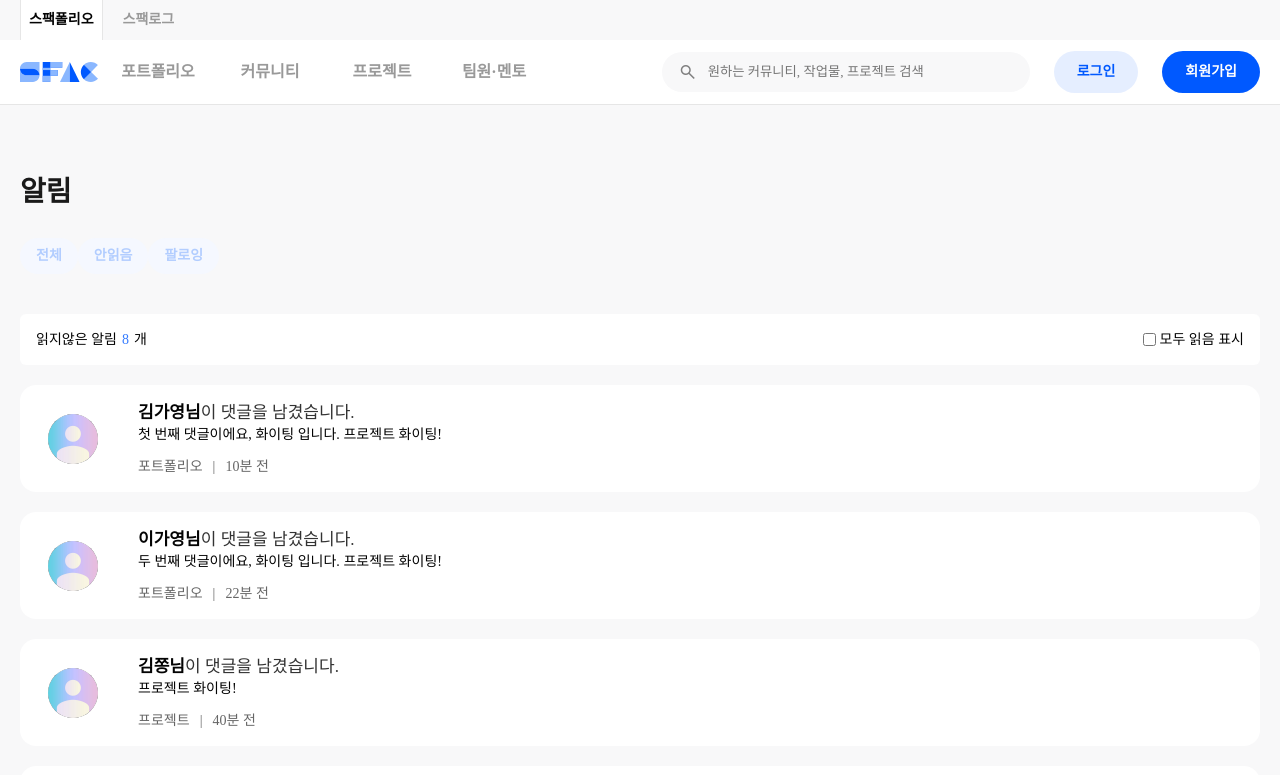
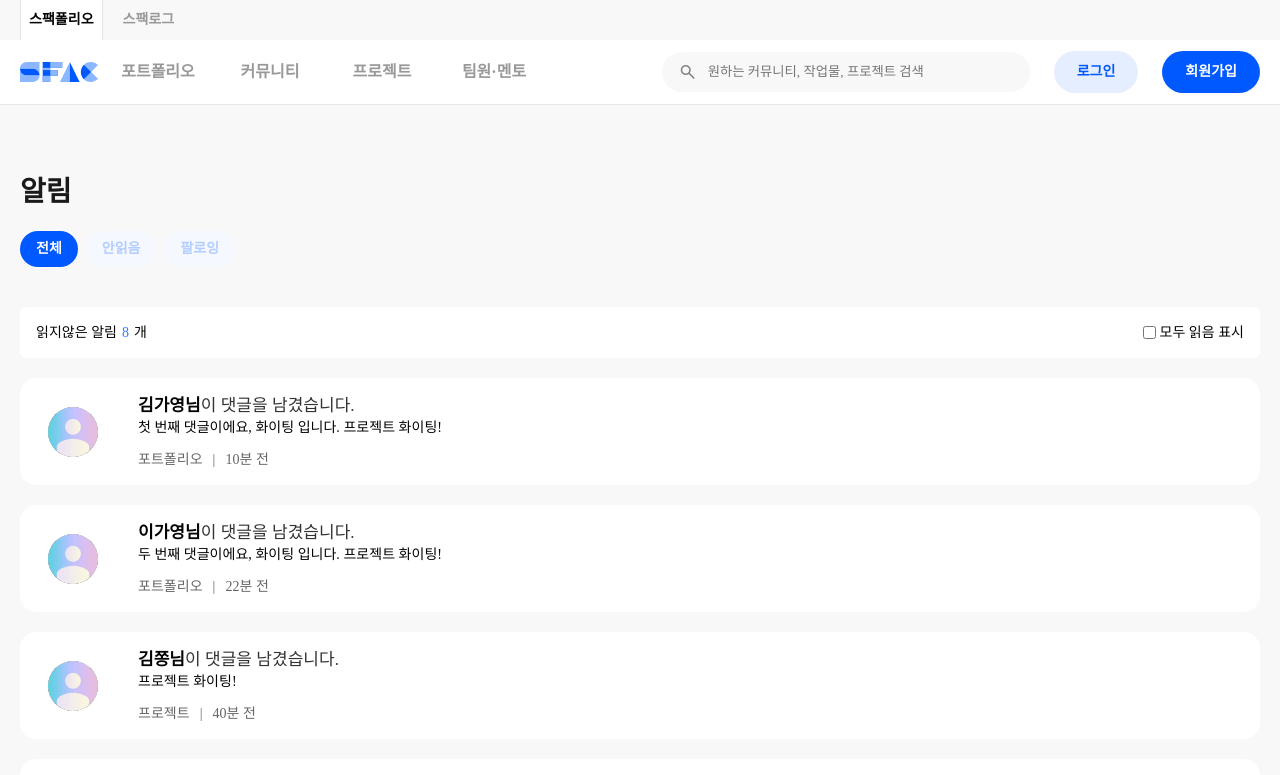
Before and after one commit to 9weeks-app-web/Team-1, a React (Create React App) app: page /alarm in a window 1280 px wide. Shown: the top 775 px of the page. Built offline with nearby package versions, Linux system fonts and the light colour scheme; no server answers; a web font is replaced by a local one.

Commit message:
style : 칩

```diff
--- a/src/components/Selector/style.css
+++ b/src/components/Selector/style.css
@@ -1,4 +1,5 @@
 .selector {
+  position: relative;
   max-width: 100px;
   border-radius: 8px;
   border: 1px solid #d9d9d9;
--- a/src/pages/Alarm/index.tsx
+++ b/src/pages/Alarm/index.tsx
@@ -1,8 +1,8 @@
-import React from "react";
+import React, { useState } from "react";
 import "./style.css";
-import Chip from "components/Chips/Chip";
 import AlarmCard from "components/Alarm";
 import { IMessageData } from "types/alarm";
+import SinglePickChip from "components/Chips/SinglePickChip/SinglePickChip";
 import Profile from "../../assets/img/profile.jpg";
 
 const messagesData: IMessageData[] = [
@@ -64,6 +64,8 @@ const messagesData: IMessageData[] = [
   },
 ];
 function Alarm() {
+  const [chip, setChip] = useState("전체");
+
   return (
     <div className="alarmAll">
       <div className="alarm">
@@ -71,9 +73,21 @@ function Alarm() {
           알림
           <div>
             <div className="alarmChips">
-              <Chip title="전체" onClick={() => {}} />
-              <Chip title="안읽음" onClick={() => {}} />
-              <Chip title="팔로잉" onClick={() => {}} />
+              <SinglePickChip
+                title="전체"
+                onClick={() => setChip("전체")}
+                isActive={chip === "전체"}
+              />
+              <SinglePickChip
+                title="안읽음"
+                onClick={() => setChip("안읽음")}
+                isActive={chip === "안읽음"}
+              />
+              <SinglePickChip
+                title="팔로잉"
+                onClick={() => setChip("팔로잉")}
+                isActive={chip === "팔로잉"}
+              />
             </div>
             <div className="newAlarmContainer">
               <span>
--- a/src/pages/Alarm/style.css
+++ b/src/pages/Alarm/style.css
@@ -22,6 +22,9 @@
     letter-spacing: 0.056px;
 }
 .alarmChips {
+    display: flex;
+    flex-direction: row;
+    gap: 8px;
     margin: 20px 0 40px;
 }
 .newAlarmContainer {
```
